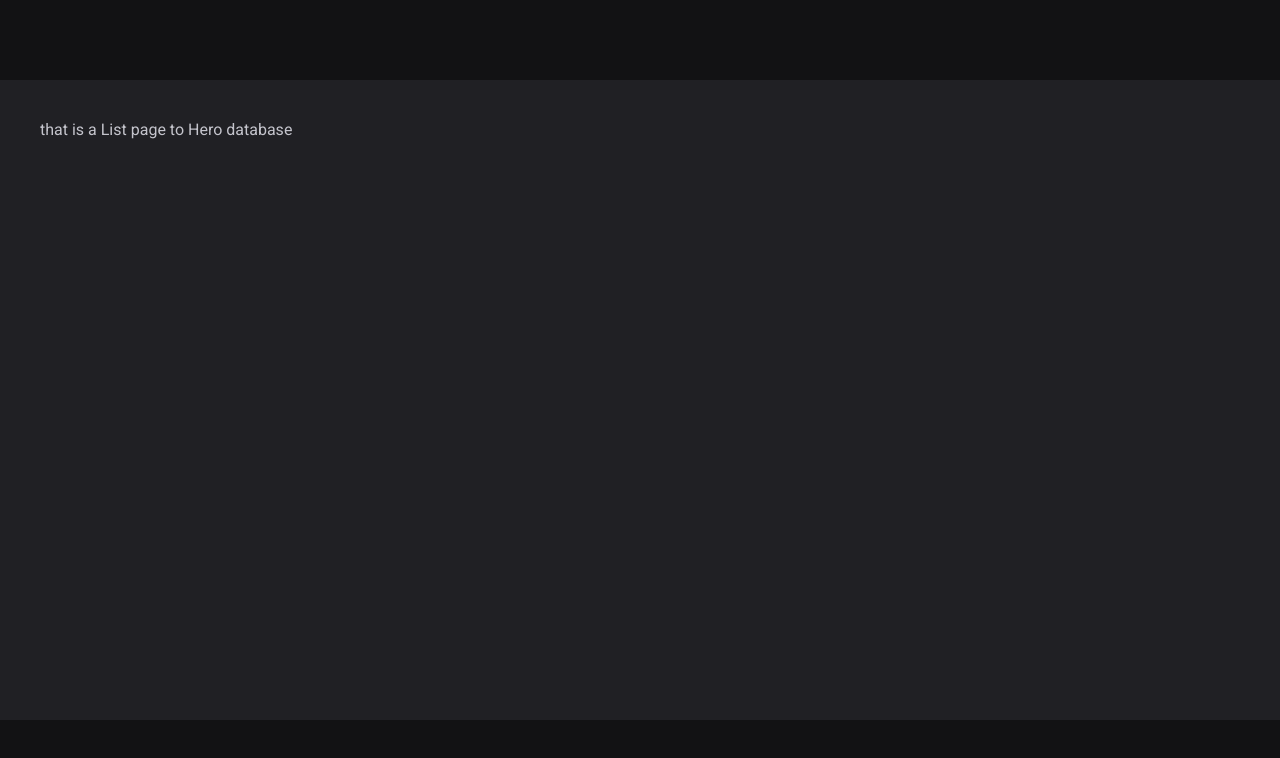
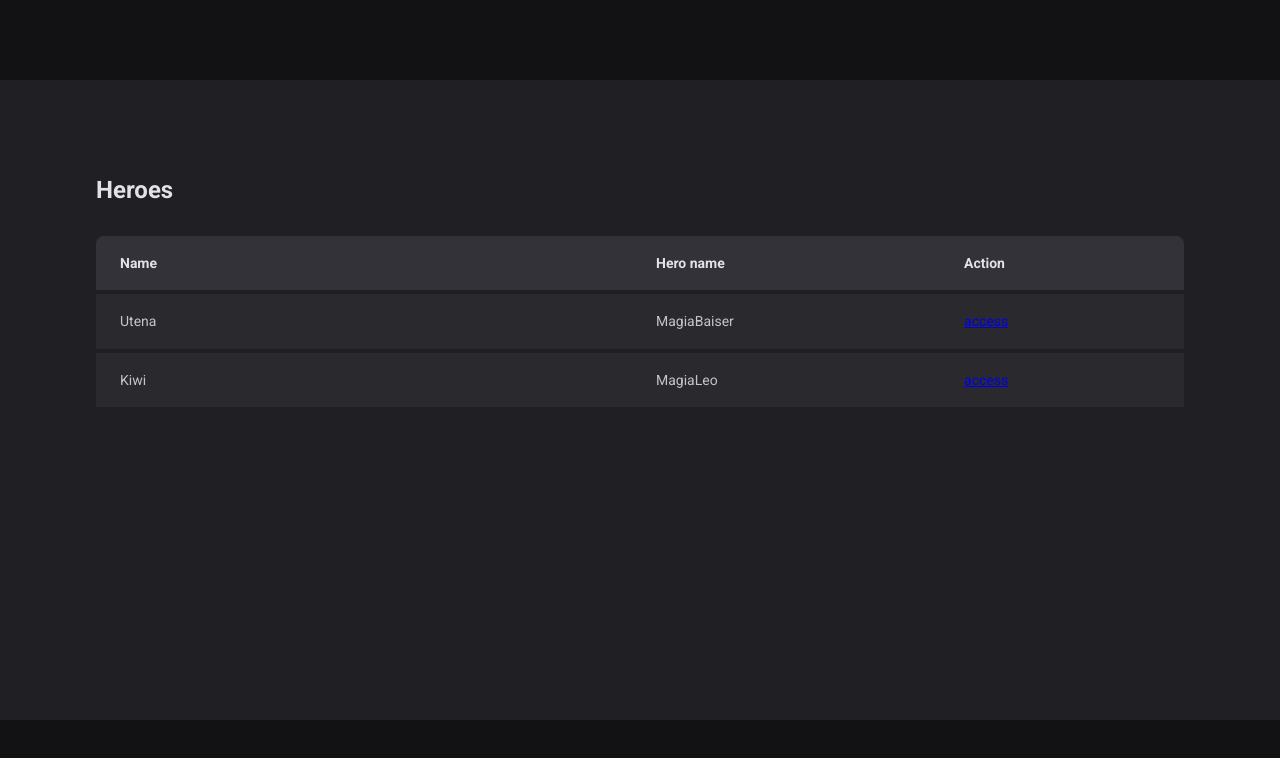
Before and after one commit to vhnakai/hero-front, a React (Vite) app: page /hero in a window 1280 px wide. Shown: the top 758 px of the page. Built offline with nearby package versions, Linux system fonts and the light colour scheme.

Commit message:
Update .editorconfig

```diff
--- a/src/App.tsx
+++ b/src/App.tsx
@@ -9,10 +9,10 @@ export function App() {
   return (
     <ThemeProvider theme={defaultTheme}>
       <BrowserRouter>
-          <Router />
+        <Router />
       </BrowserRouter>
 
       <GlobalStyle />
     </ThemeProvider>
   )
-  }
+}
--- a/src/pages/Hero/index.tsx
+++ b/src/pages/Hero/index.tsx
@@ -1,5 +1,60 @@
-export function Hero () {
-      return <div>that is a List page to Hero database</div>
+
+import { HeroContainer, HeroList } from './styles'
+
+interface HeroesInterface {
+
+  id: number,
+  name: string,
+  heroName: string
+
+}
+
+export function Hero() {
+
+  const heroes: HeroesInterface[] = [
+    {
+      "id": 2,
+      "name": "Utena",
+      "heroName": "MagiaBaiser",
+    },
+    {
+      "id": 3,
+      "name": "Kiwi",
+      "heroName": "MagiaLeo",
+    }
+  ]
+  return (
+    <HeroContainer>
+      <h1>Heroes</h1>
+      <HeroList>
+        <table>
+          <thead>
+            <tr>
+              <th>Name</th>
+              <th>Hero name</th>
+              <th>Action</th>
+            </tr>
+          </thead>
+
+          <tbody>
+            {heroes.map((hero) => {
+              return (
+                <tr key={hero.id}>
+                  <td>{hero.name}</td>
+                  <td>{hero.heroName}</td>
+                  <td>
+                    <a href={`/hero/${hero.id}`} >access</a>
+                  </td>
+                </tr>
+              )
+            })}
+          </tbody>
+        </table>
+
+      </HeroList>
+    </HeroContainer>
+  )
+
 }
 
 //will have a table with name , hero name , action button
--- /dev/null
+++ b/src/pages/Hero/styles.ts
@@ -0,0 +1,61 @@
+import styled from 'styled-components'
+
+export const HeroContainer = styled.main`
+  flex: 1;
+  padding: 3.5rem;
+
+  display: flex;
+  flex-direction: column;
+
+  h1 {
+    font-size: 1.5rem;
+    color: ${(props) => props.theme['gray-100']};
+  }
+`
+export const HeroList = styled.div`
+  flex: 1;
+  overflow: auto;
+  margin-top: 2rem;
+
+  table {
+    width: 100%;
+    border-collapse: collapse;
+    min-width: 600px;
+
+    th {
+      background-color: ${(props) => props.theme['gray-600']};
+      padding: 1rem;
+      text-align: left;
+      color: ${(props) => props.theme['gray-100']};
+      font-size: 0.875rem;
+      line-height: 1.6;
+
+      &:first-child {
+        border-top-left-radius: 8px;
+        padding-left: 1.5rem;
+      }
+
+      &:last-child {
+        border-top-right-radius: 8px;
+        padding-right: 1.5rem;
+      }
+    }
+
+    td {
+      background-color: ${(props) => props.theme['gray-700']};
+      border-top: 4px solid ${(props) => props.theme['gray-800']};
+      padding: 1rem;
+      font-size: 0.875rem;
+      line-height: 1.6;
+
+      &:first-child {
+        width: 50%;
+        padding-left: 1.5rem;
+      }
+
+      &:last-child {
+        padding-right: 1.5rem;
+      }
+    }
+  }
+`
--- a/src/pages/Superpower/index.tsx
+++ b/src/pages/Superpower/index.tsx
@@ -1,5 +1,5 @@
-export function Superpower () {
-      return <div>that is a List page to Super power database</div>
+export function Superpower() {
+  return <div>that is a List page to Super power database</div>
 }
 
 //will have a table with name and action button
```
Also changed, not shown: src/pages/Hero/HeroForm/index.tsx (added, +8 -0 lines), src/@types/style.d.ts (line endings or trailing spaces), src/layouts/DefaultLayout/index.tsx (line endings or trailing spaces), src/layouts/DefaultLayout/styles.ts (line endings or trailing spaces), src/styles/global.ts (line endings or trailing spaces), src/styles/themes/default.ts (indentation only), 1 other file (tests, documents, lock files or other folders).
